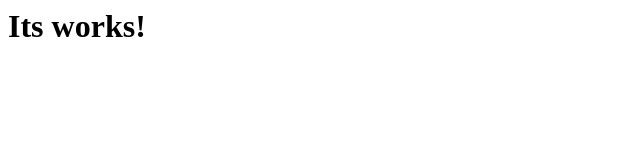
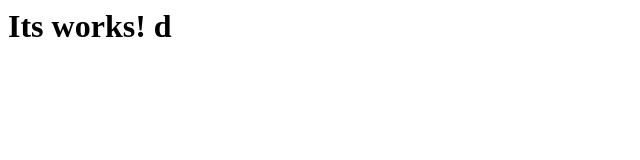
Before and after one commit to vikinokapi/vikinokapi.github.io, a plain HTML site: page index.html in a window 1280 px wide. Shown: the full height of the page, 0-640 px from the left. Drawn offline with Linux system fonts and the light colour scheme.

Commit message:
edited index

```diff
--- a/index.html
+++ b/index.html
@@ -1 +1 @@
-<h1>Its works!</h1>
+<h1>Its works! d</h1>
```
